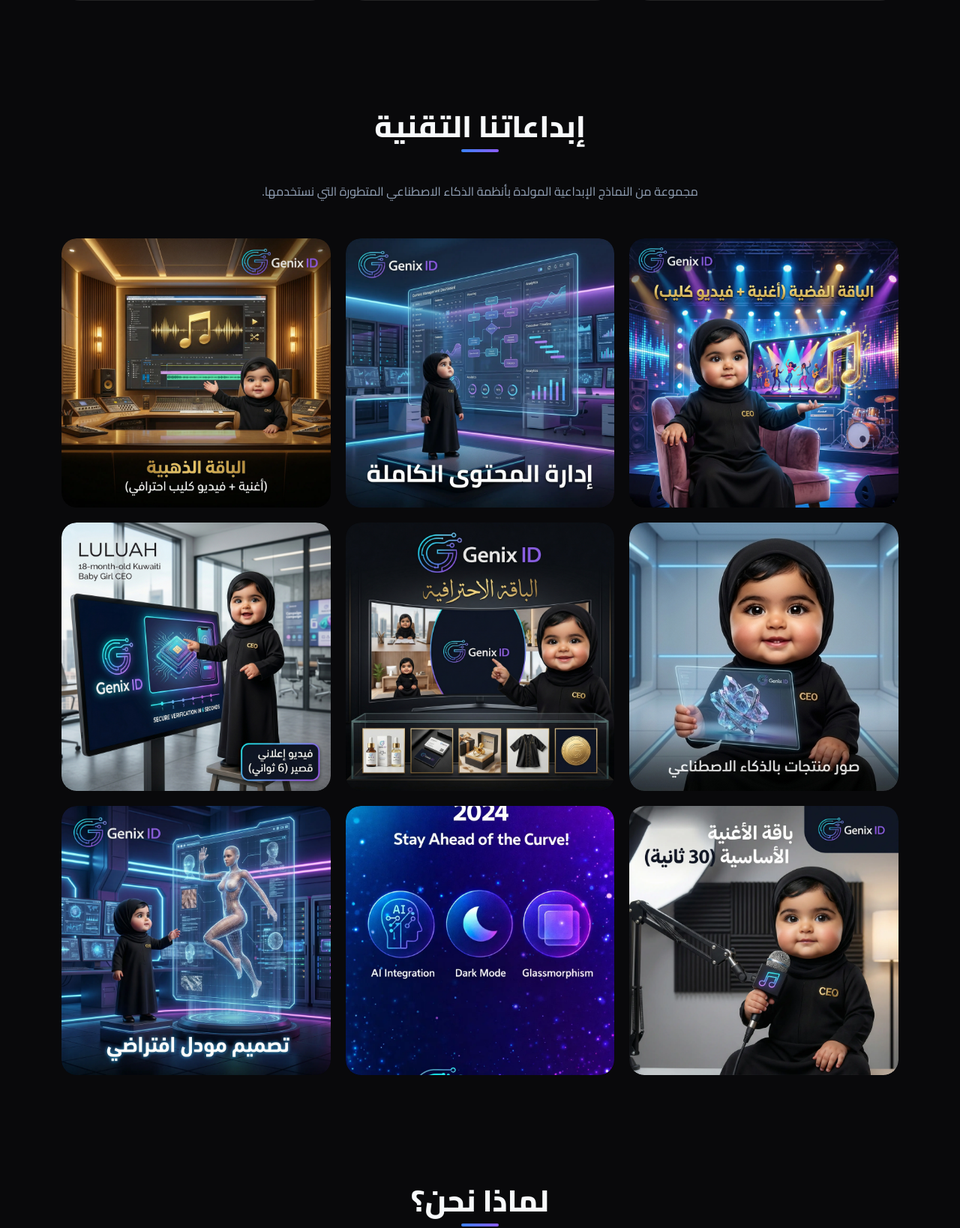
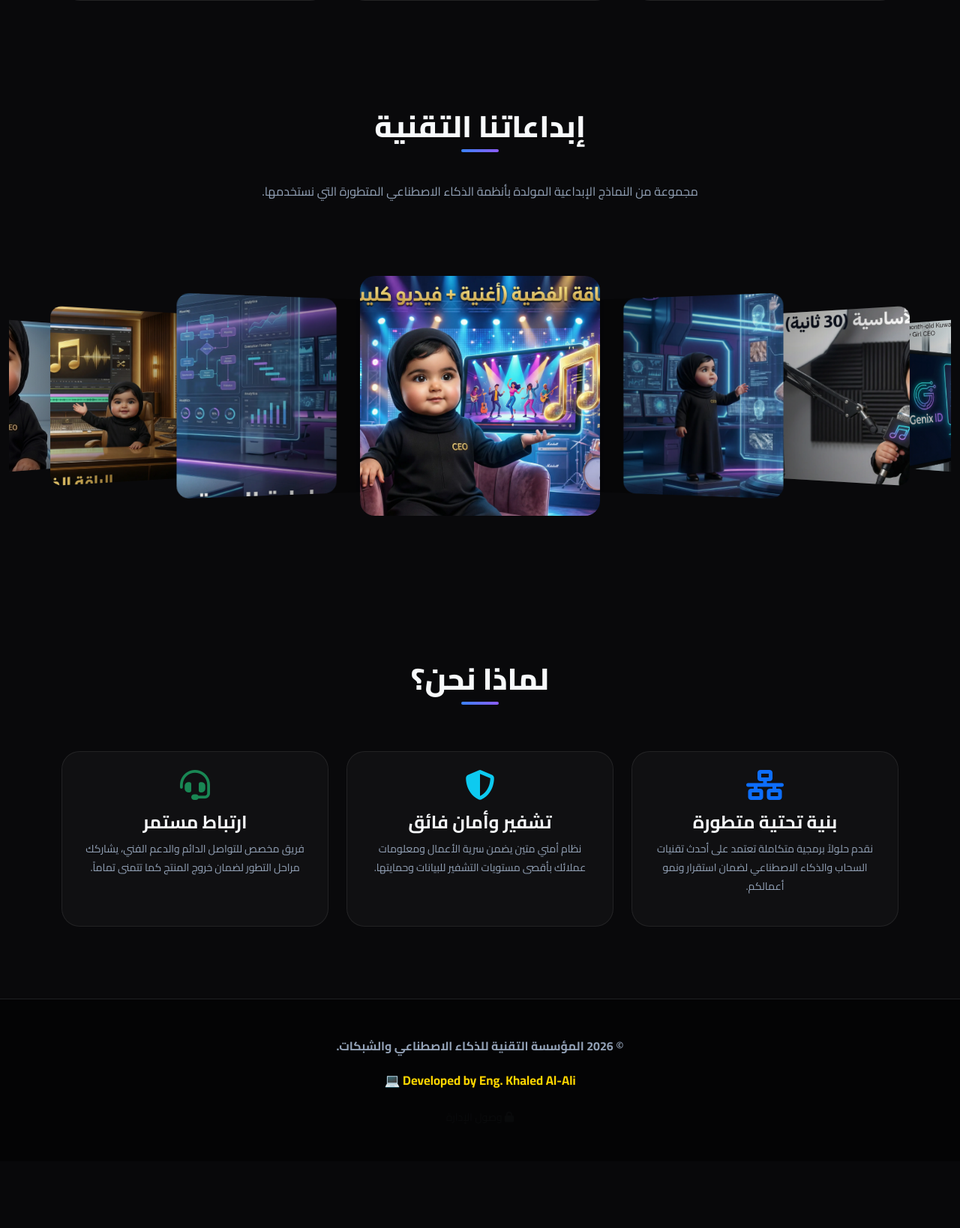
Before and after one commit to AlaliKhaled/ID-Genix, a Flask app: page / in a window 1280 px wide. Shown: the part 1845-3483 px from the top of the page at 75% size. After the commit the page ends 3296 px from the top, so only its background shows below. Run offline with Flask 3, Linux system fonts and the light colour scheme.

Commit message:
إطلاق التحديث البصري: Premium Swiper Coverflow Gallery

```diff
--- a/templates/index.html
+++ b/templates/index.html
@@ -11,6 +11,8 @@
     <link rel="stylesheet" href="https://cdnjs.cloudflare.com/ajax/libs/font-awesome/6.4.0/css/all.min.css">
     <!-- GLightbox CSS -->
     <link rel="stylesheet" href="https://cdn.jsdelivr.net/npm/glightbox/dist/css/glightbox.min.css" />
+    <!-- Swiper CSS -->
+    <link rel="stylesheet" href="https://cdn.jsdelivr.net/npm/swiper@11/swiper-bundle.min.css" />
 
     <style>
         :root {
@@ -31,8 +33,9 @@
 
         #particles-js {
             position: fixed;
-            top: 0; left: 0; width: 100%; height: 100%;
+            top: 0; left: -5%; width: 110%; height: 100%;
             z-index: -1;
+            transition: transform 0.1s ease-out; /* Smooth follow for Swiper */
         }
 
         .navbar-custom {
@@ -200,19 +203,20 @@
             border-color: var(--neon-blue) !important;
         }
 
-        .portfolio-grid { display: grid; grid-template-columns: repeat(3, 1fr); gap: 20px; }
-        @media (max-width: 768px) { .portfolio-grid { grid-template-columns: 1fr; } }
+        .portfolio-slider { width: 100%; padding-top: 50px; padding-bottom: 50px; overflow: hidden; }
+        .swiper-slide { width: 320px; height: 320px; border-radius: 20px; }
+        @media (max-width: 768px) { .swiper-slide { width: 280px; height: 280px; } }
 
         .portfolio-item {
             position: relative; border-radius: 20px; overflow: hidden; cursor: pointer;
-            transition: transform 0.4s ease, box-shadow 0.4s ease;
+            transition: transform 0.4s ease, box-shadow 0.4s ease; display: block; width: 100%; height: 100%;
         }
         .portfolio-item img {
             width: 100%; height: 100%; aspect-ratio: 1/1; object-fit: cover;
-            display: block; border-radius: 20px; transition: transform 0.5s ease;
+            display: block; border-radius: 20px; transition: transform 0.8s ease;
         }
-        .portfolio-item:hover { transform: translateY(-10px); box-shadow: 0 10px 30px rgba(168, 85, 247, 0.4); }
-        .portfolio-item:hover img { transform: scale(1.05); }
+        .portfolio-item:hover { transform: translateY(-10px); box-shadow: 0 10px 40px rgba(168, 85, 247, 0.5); }
+        .portfolio-item:hover img { transform: scale(1.1); }
 
         .portfolio-overlay {
             position: absolute; top: 0; left: 0; width: 100%; height: 100%;
@@ -220,7 +224,11 @@
             opacity: 0; transition: opacity 0.4s ease; backdrop-filter: blur(3px); border-radius: 20px;
         }
         .portfolio-item:hover .portfolio-overlay { opacity: 1; }
-        .overlay-text { font-family: 'Cairo', sans-serif !important; color: white; font-size: 1.5rem; font-weight: 700; }
+
+        .overlay-content { text-align: center; transform: translateY(20px); opacity: 0; transition: all 0.4s ease; transition-delay: 0.1s; }
+        .portfolio-item:hover .overlay-content { transform: translateY(0); opacity: 1; }
+        .overlay-title { font-family: 'Cairo', sans-serif !important; color: white; font-size: 1.6rem; font-weight: 800; margin-bottom: 8px; letter-spacing: 1px !important; }
+        .overlay-subtitle { font-family: 'Cairo', sans-serif !important; color: rgba(255,255,255,0.7); font-size: 1rem; }
 
         .whatsapp-btn {
             position: fixed;
@@ -339,21 +347,31 @@
         </div>
     </section>
 
-    <!-- AI Portfolio Section -->
-    <section id="portfolio" class="container py-5 my-5">
+    <!-- AI Portfolio Section (Premium Interactive Swiper) -->
+    <section id="portfolio" class="container-fluid py-5 my-5 overflow-hidden">
         <div class="text-center">
             <h2 class="section-title">إبداعاتنا التقنية</h2>
             <p class="text-muted-custom mb-5">مجموعة من النماذج الإبداعية المولدة بأنظمة الذكاء الاصطناعي المتطورة التي نستخدمها.</p>
         </div>
-        <div class="portfolio-grid">
-            {% for image in portfolio_images %}
-            <a href="{{ url_for('static', filename='portfolio/' ~ image) }}" class="portfolio-item glightbox" data-gallery="portfolio-gallery">
-                <img src="{{ url_for('static', filename='portfolio/' ~ image) }}" alt="تصميم إبداعي بالذكاء الاصطناعي" loading="lazy">
-                <div class="portfolio-overlay">
-                    <span class="overlay-text">توسيع العرض 🔍</span>
+
+        <div class="swiper portfolio-slider">
+            <div class="swiper-wrapper">
+                {% for image in portfolio_images %}
+                <div class="swiper-slide">
+                    <a href="{{ url_for('static', filename='portfolio/' ~ image) }}" class="portfolio-item glightbox" data-gallery="portfolio-gallery">
+                        <div data-swiper-parallax="-30%" style="width:140%; height:100%; position:absolute; left:-20%; top:0;">
+                            <img src="{{ url_for('static', filename='portfolio/' ~ image) }}" alt="AI Production" loading="lazy">
+                        </div>
+                        <div class="portfolio-overlay">
+                            <div class="overlay-content">
+                                <h4 class="overlay-title">AI Production</h4>
+                                <span class="overlay-subtitle">انقر للعرض 🔍</span>
+                            </div>
+                        </div>
+                    </a>
                 </div>
-            </a>
-            {% endfor %}
+                {% endfor %}
+            </div>
         </div>
     </section>
 
@@ -455,6 +473,34 @@
     <!-- GLightbox JS -->
     <script src="https://cdn.jsdelivr.net/npm/glightbox/dist/js/glightbox.min.js"></script>
     <script>const lightbox = GLightbox({ selector: '.glightbox', touchNavigation: true, loop: true });</script>
+    <!-- Swiper JS & Init -->
+    <script src="https://cdn.jsdelivr.net/npm/swiper@11/swiper-bundle.min.js"></script>
+    <script>
+        const portfolioSwiper = new Swiper('.portfolio-slider', {
+            effect: 'coverflow',
+            grabCursor: true,
+            centeredSlides: true,
+            slidesPerView: 'auto',
+            loop: true,
+            parallax: true,
+            speed: 800,
+            coverflowEffect: {
+                rotate: 20,
+                stretch: 0,
+                depth: 250,
+                modifier: 1,
+                slideShadows: true,
+            },
+            on: {
+                setTranslate: function (swiper, translate) {
+                    const particlesEl = document.getElementById('particles-js');
+                    if (particlesEl) {
+                        particlesEl.style.transform = `translateX(${translate * 0.03}px)`;
+                    }
+                }
+            }
+        });
+    </script>
 
     <script>
         // JS Typewriter Effect for Hero
```
Also changed, not shown: static/portfolio/genix_id_tiktok_design_1_v2.webp (deleted).
